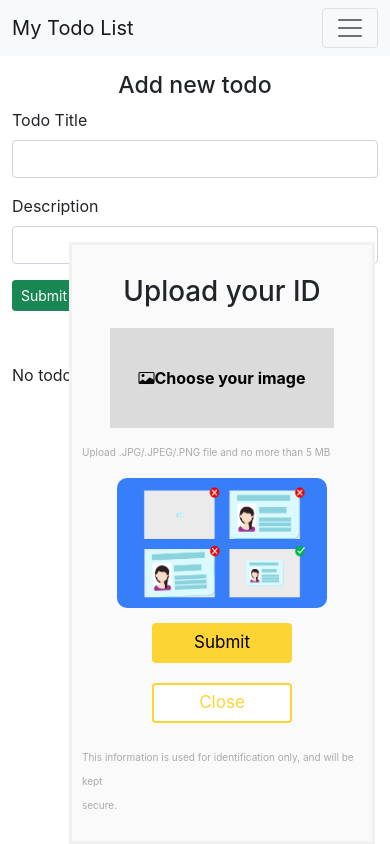
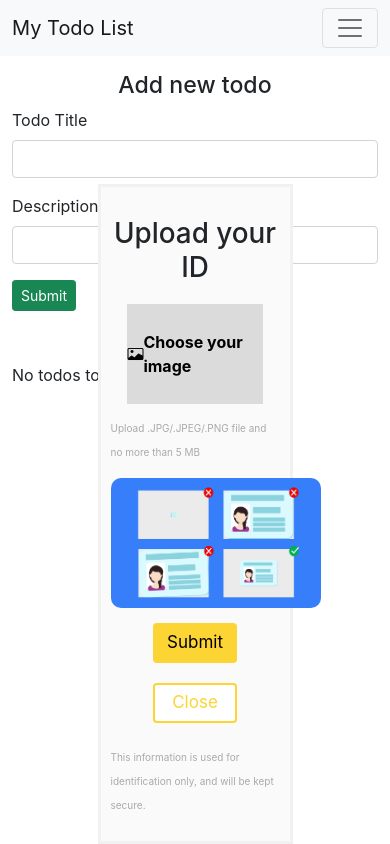
Before and after one commit to shriyanskaushik/React-Todo-App, a React (Create React App) app: page / in a window 390 px wide. Both pictures are taken after a click on the button "KYC Update". Shown: the top 844 px of the page. Built offline with nearby package versions, Linux system fonts and the light colour scheme.

Commit message:
Media Query

```diff
--- a/src/My components/PopUp.css
+++ b/src/My components/PopUp.css
@@ -7,9 +7,12 @@
   cursor: pointer;
   opacity: 0.8;
   position: absolute;
+  /* left: 40%; */
   bottom: 10px;
-  right: 28px;
-  width: 280px;
+  /* right: 28px; */
+  left: 80%;
+  width: 15%;
+  text-align: center;
 }
 
 /* The popup form - hidden by default */
@@ -17,7 +20,7 @@
   display: none;
   position: fixed;
   bottom: 0;
-  right: 15px;
+  left: 75%;
   border: 3px solid #f1f1f1;
   z-index: 9;
 
@@ -25,16 +28,11 @@
 
 /* Add styles to the form container */
 .form-container {
-  max-width: 300px;
+  width: 100%;
   padding: 10px;
   /* background-color: white; */
   background-color: #FAFAFA;
 }
-
-/* Full-width input fields */
-
-
-/* When the inputs get focus, do something */
 
 /* Set a style for the submit/login button */
 .form-container .btn {
@@ -63,7 +61,6 @@
     margin-top: 15px;
 }
 
-/* Add a red background color to the cancel button */
 .form-container .cancel {
     margin-top: 0;
   background-color: white;
@@ -195,3 +192,17 @@ transition: 0.3s;
 .closebtn:hover {
 color: black;
 }
+
+@media screen and (max-width: 1000px) {
+  .open-button{
+    left: 40%;
+    width: 20%;
+  }
+}
+
+@media screen and (max-width: 1000px) {
+  .form-popup{
+    width: 50%;
+    left: 25%;
+  }
+}
--- a/src/My components/PopUpWidget.js
+++ b/src/My components/PopUpWidget.js
@@ -6,11 +6,13 @@ import './PopUp.css'
 export const PopUpWidget = () => {
 
     function openForm() {
+        document.querySelector('.open-button').style.display = "none";
         document.getElementById("myForm").style.display = "block";
     }
 
     function closeForm() {
         document.getElementById("myForm").style.display = "none";
+        document.querySelector('.open-button').style.display = "block";
     }
 
     function submit() {
@@ -52,9 +54,6 @@ export const PopUpWidget = () => {
         // console.log("Uploaded file : " + filename1);
     }
 
-    // document.querySelector('#file').onChange = function () {
-    //     alert('Selected file: ' + this.value);
-    // };
 
     return (
         <div>
@@ -77,7 +76,7 @@ export const PopUpWidget = () => {
                     <img src="Correct.jpg" alt="Correct way to upload document" height="130px" width = "210px" id="demo-img"/>
                     <button type="button" className="btn submit" onClick={submit}>Submit</button>
                     <button type="button" className="btn cancel" onClick={ closeForm }>Close</button>
-                    <p><small>This information is used for identification only, and will be kept <br /> secure.</small></p>
+                    <p><small>This information is used for identification only, and will be kept secure.</small></p>
                 </form>
             </div>
         </div>
```
